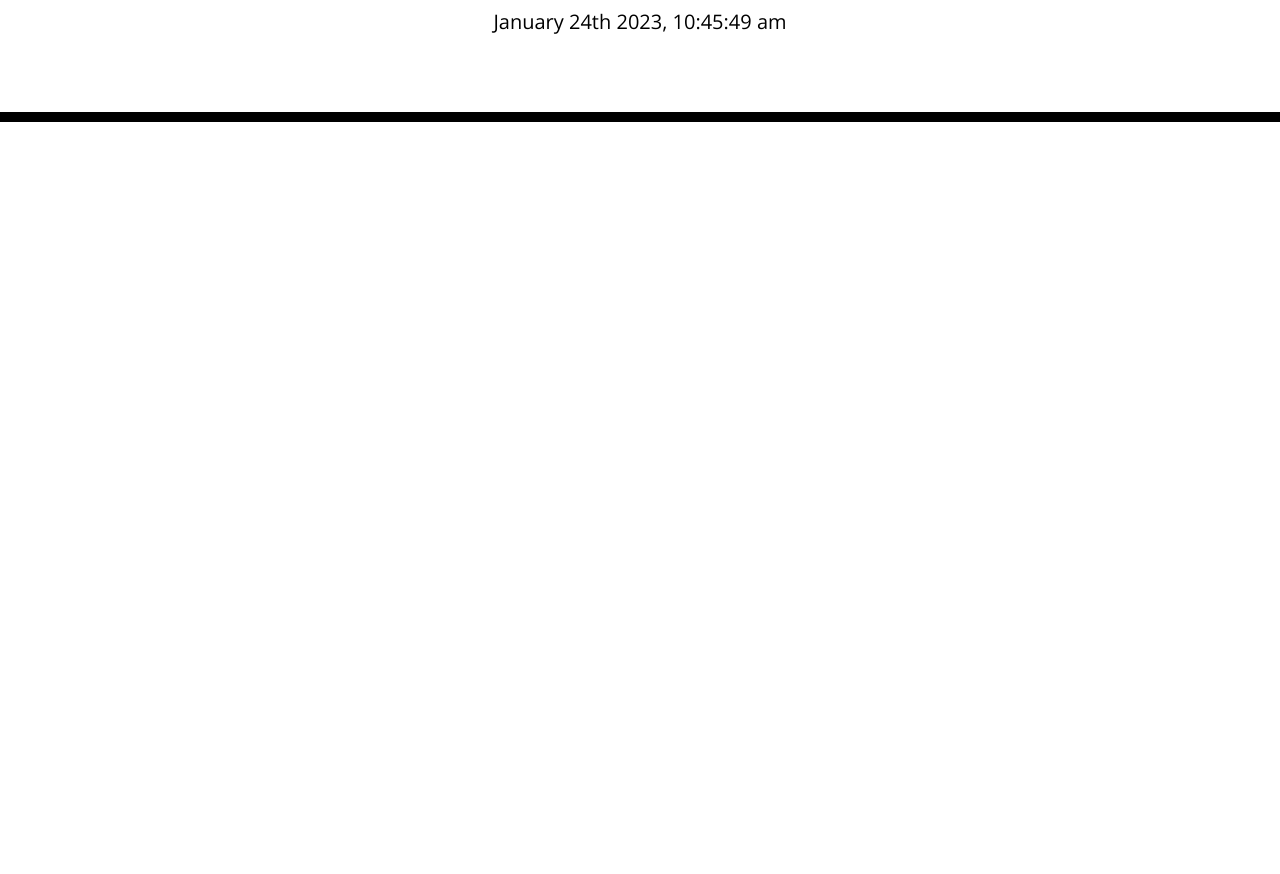
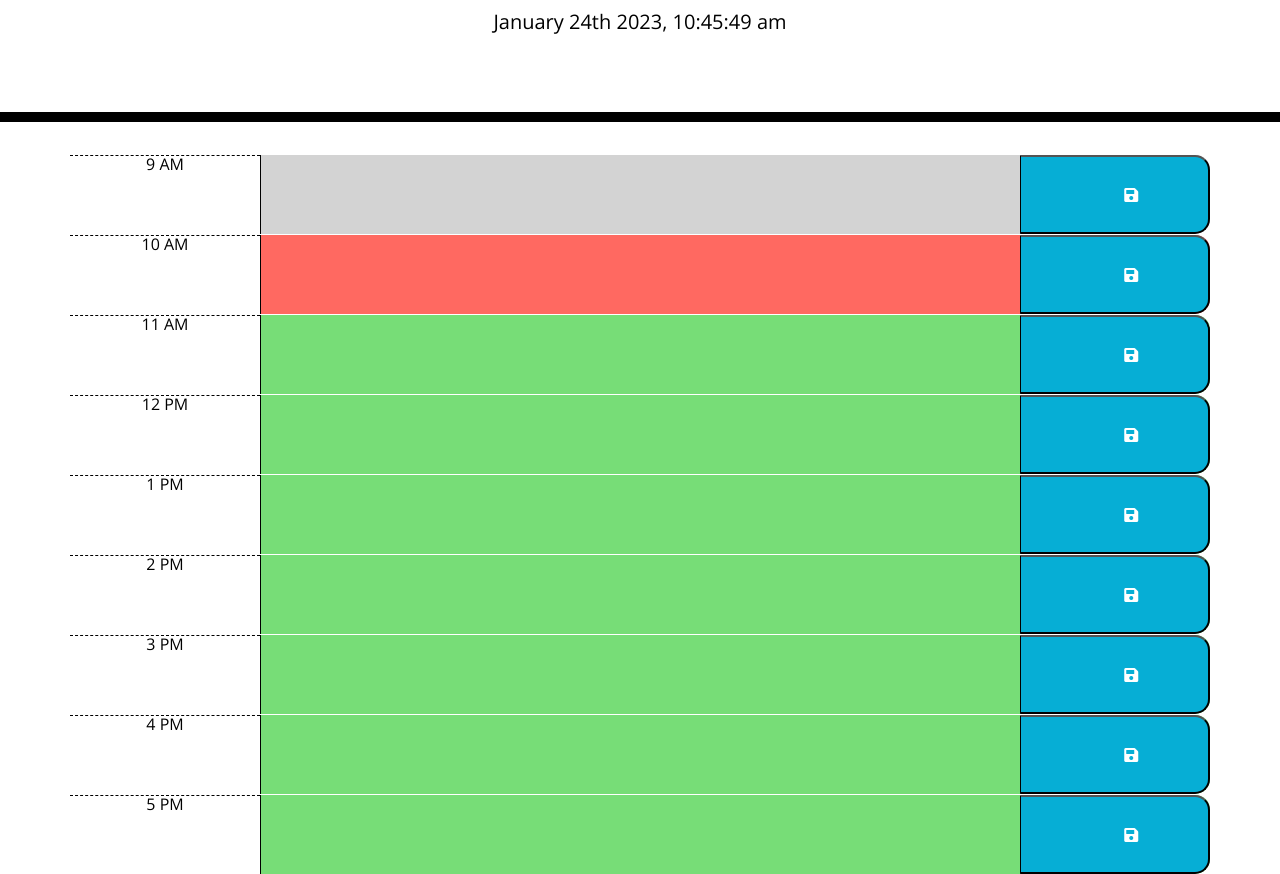
Before and after one commit to Helloseva/Challenge7-WeeklyPlanner, a plain HTML site: page index.html in a window 1280 px wide. Shown: the part 182-1056 px from the top of the page. Before the commit the page ends 800 px from the top, so only its background shows below. Drawn offline with nearby package versions, Linux system fonts and the light colour scheme; files that its build step writes are made by us from their sources.

Commit message:
added divs and text to html

```diff
--- a/index.html
+++ b/index.html
@@ -1,23 +1,14 @@
 <!DOCTYPE html>
 <html lang="en-gb">
+
 <head>
   <meta charset="UTF-8" />
   <meta name="viewport" content="width=device-width, initial-scale=1.0" />
   <meta http-equiv="X-UA-Compatible" content="ie=edge" />
-    <link
-      rel="stylesheet"
-      href="https://stackpath.bootstrapcdn.com/bootstrap/4.3.1/css/bootstrap.min.css"
-    />
-    <link
-      rel="stylesheet"
-      href="https://use.fontawesome.com/releases/v5.8.1/css/all.css"
-      integrity="sha384-50oBUHEmvpQ+1lW4y57PTFmhCaXp0ML5d60M1M7uH2+nqUivzIebhndOJK28anvf"
-      crossorigin="anonymous"
-    />
-    <link
-      href="https://fonts.googleapis.com/css?family=Open+Sans&display=swap"
-      rel="stylesheet"
-    />
+  <link rel="stylesheet" href="https://stackpath.bootstrapcdn.com/bootstrap/4.3.1/css/bootstrap.min.css" />
+  <link rel="stylesheet" href="https://use.fontawesome.com/releases/v5.8.1/css/all.css"
+    integrity="sha384-50oBUHEmvpQ+1lW4y57PTFmhCaXp0ML5d60M1M7uH2+nqUivzIebhndOJK28anvf" crossorigin="anonymous" />
+  <link href="https://fonts.googleapis.com/css?family=Open+Sans&display=swap" rel="stylesheet" />
   <link rel="stylesheet" href="style.css" />
   <title>Work Day Scheduler</title>
 </head>
@@ -30,6 +21,76 @@
   </header>
   <div class="container">
     <!-- Timeblocks go here -->
+    <div id="row-9" class="row time-block">
+      <div class="col-2 hour">9 AM</div>
+      <textarea class="col-8 description"></textarea>
+      <button class="col-2 saveBtn">
+        <i class="fas fa-save"></i>
+      </button>
+    </div>
+    <div id="row-10" class="row time-block">
+      <div class="col-2 hour">10 AM</div>
+      <textarea class="col-8 description"></textarea>
+      <button class="col-2 saveBtn">
+        <i class="fas fa-save"></i>
+      </button>
+    </div>
+
+    <div id="row-11" class="row time-block">
+      <div class="col-2 hour">11 AM</div>
+      <textarea class="col-8 description"></textarea>
+      <button class="col-2 saveBtn">
+        <i class="fas fa-save"></i>
+      </button>
+    </div>
+
+    <div id="row-12" class="row time-block">
+      <div class="col-2 hour">12 PM</div>
+      <textarea class="col-8 description"></textarea>
+      <button class="col-2 saveBtn">
+        <i class="fas fa-save"></i>
+      </button>
+    </div>
+
+    <div id="row-13" class="row time-block">
+      <div class="col-2 hour">1 PM</div>
+      <textarea class="col-8 description"></textarea>
+      <button class="col-2 saveBtn">
+        <i class="fas fa-save"></i>
+      </button>
+    </div>
+
+    <div id="row-14" class="row time-block">
+      <div class="col-2 hour">2 PM</div>
+      <textarea class="col-8 description"></textarea>
+      <button class="col-2 saveBtn">
+        <i class="fas fa-save"></i>
+      </button>
+    </div>
+
+    <div id="row-15" class="row time-block">
+      <div class="col-2 hour">3 PM</div>
+      <textarea class="col-8 description"></textarea>
+      <button class="col-2 saveBtn">
+        <i class="fas fa-save"></i>
+      </button>
+    </div>
+
+    <div id="row-16" class="row time-block">
+      <div class="col-2 hour">4 PM</div>
+      <textarea class="col-8 description"></textarea>
+      <button class="col-2 saveBtn">
+        <i class="fas fa-save"></i>
+      </button>
+    </div>
+
+    <div id="row-17" class="row time-block">
+      <div class="col-2 hour">5 PM</div>
+      <textarea class="col-8 description"></textarea>
+      <button class="col-2 saveBtn">
+        <i class="fas fa-save"></i>
+      </button>
+    </div>
   </div>
 
   <script src="https://cdnjs.cloudflare.com/ajax/libs/jquery/3.2.1/jquery.min.js"></script>
@@ -37,4 +98,5 @@
   <script src="./assets/javascript/script.js"></script>
 
 </body>
+
 </html>
```
Lines whose indentation alone changed are shown as unchanged.
